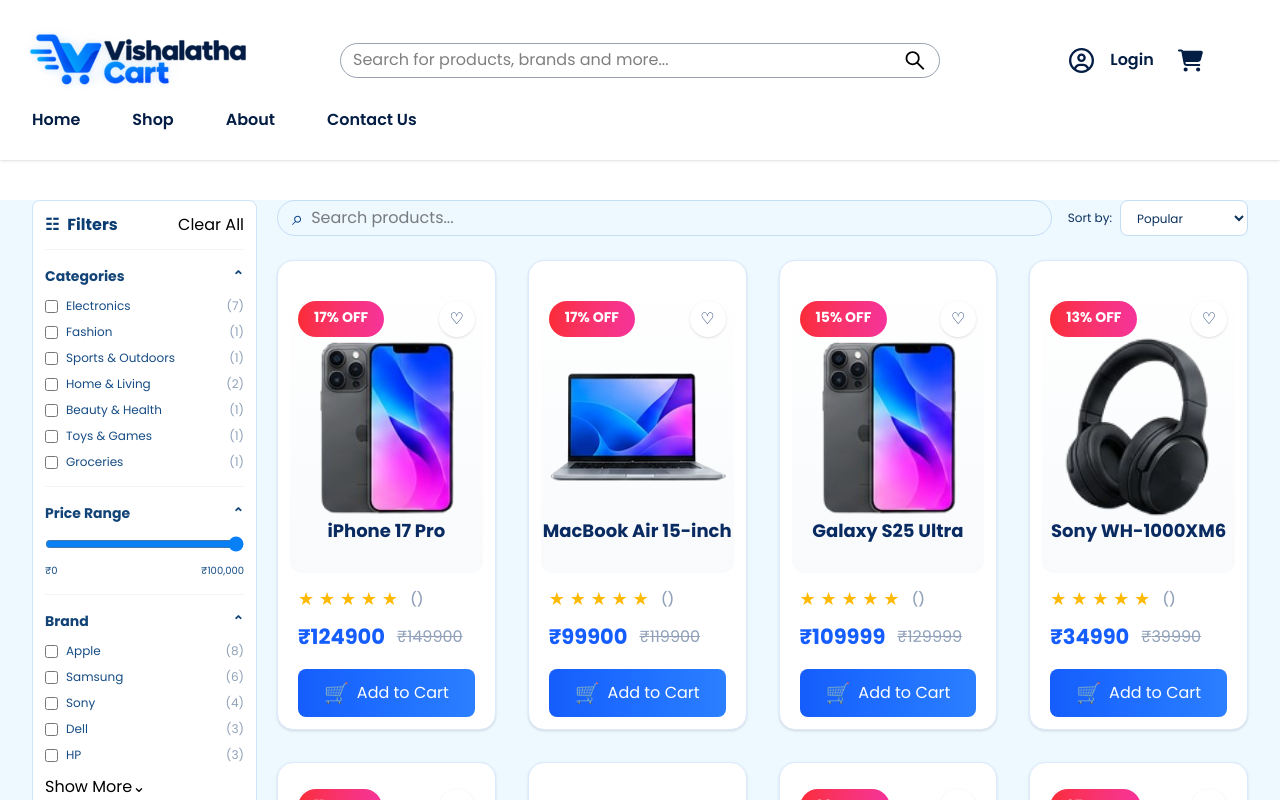
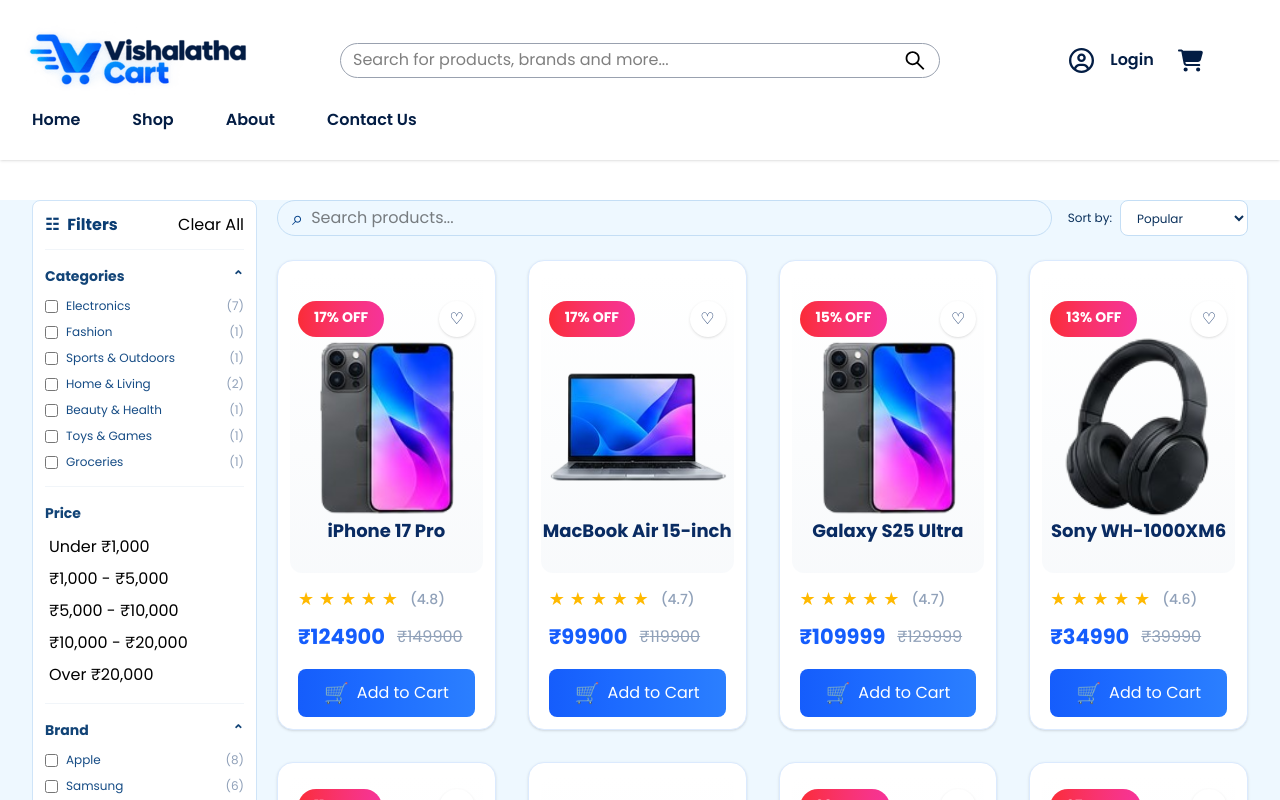
Before and after one commit to devrathul/VishalathaCart, a React (Vite) app: page /products in a window 1280 px wide. Shown: the top 800 px of the page. Built offline with nearby package versions, Linux system fonts and the light colour scheme.

Commit message:
add price filter in products

```diff
--- a/src/components/products/ProductCard.jsx
+++ b/src/components/products/ProductCard.jsx
@@ -32,7 +32,7 @@
                         ★ ★ ★ ★ ★
                     </div>
                     <span className="ml-2 text-sm font-medium text-slate-400">
-                        ({products.reviewCount})
+                        ({products.rating})
                     </span>
                 </div>
                 <div className="mt-3 flex items-center gap-3">
--- a/src/components/products/ProductFilters.jsx
+++ b/src/components/products/ProductFilters.jsx
@@ -15,7 +15,7 @@
                 <h2 className="flex items-center gap-2 font-bold text-[#0b3d73]">
                     <span className="text-brand-500">☷</span> Filters
                 </h2>
-                <button className="text-xs font-medium text-brand-600" onClick={() => dispatch(clearCategoryFilters())}>Clear All</button>
+                <button type="button" className="text-xs font-medium text-brand-600" onClick={() => dispatch(clearCategoryFilters())}>Clear All</button>
             </div>
 
             <ProductCategory />
--- a/src/components/products/ProductPriceRange.jsx
+++ b/src/components/products/ProductPriceRange.jsx
@@ -1,11 +1,41 @@
+import { useDispatch, useSelector } from 'react-redux'
+import { togglePrice } from '../../features/products/productsSlice'
+
 const ProductPriceRange = () => {
+
+    const priceRanges = [
+        { label: "Under ₹1,000", min: 0, max: 1000 },
+        { label: "₹1,000 - ₹5,000", min: 1000, max: 5000 },
+        { label: "₹5,000 - ₹10,000", min: 5000, max: 10000 },
+        { label: "₹10,000 - ₹20,000", min: 10000, max: 20000 },
+        { label: "Over ₹20,000", min: 20000, max: null },
+    ];
+
+    const dispatch = useDispatch()
+    const selectedPriceRange = useSelector(state => state.productList.selectedPriceRange)
+
     return (
         <div className="border-b border-slate-100 py-4">
-            <div className="mb-3 flex items-center justify-between text-sm font-bold text-[#124477]">Price Range <span>⌃</span></div>
-            <input type="range" min="0" max="100000" value="100000" className="w-full" />
-            <div className="mt-1 flex justify-between text-[10px] text-[#164c85]"><span>₹0</span><span>₹100,000</span></div>
+            <div className="mb-3 flex items-center justify-between text-sm font-bold text-[#124477]">
+                <span>Price</span>
+            </div>
+            <div className="flex flex-col gap-2">
+                {priceRanges.map((range) => (
+                    <button
+                        key={range.label}
+                        type="button"
+                        onClick={() => dispatch(togglePrice({ min: range.min, max: range.max }))}
+                        className={`w-fit pl-1 text-left text-sm transition-colors duration-200 ${selectedPriceRange?.min === range.min && selectedPriceRange?.max === range.max
+                            ? "font-semibold text-[#124477]"
+                            : "text-black hover:text-[#124477]"
+                            }`}
+                    >
+                        {range.label}
+                    </button>
+                ))}
+            </div>
         </div>
-    )
+    );
 }
 
 export default ProductPriceRange
--- a/src/components/products/Products.jsx
+++ b/src/components/products/Products.jsx
@@ -5,9 +5,17 @@
 const Products = () => {
     const productList = useSelector(state => state.productList.value)
     const selectedCategories = useSelector(state => state.productList.selectedCategories)
-    const filteredProducts = selectedCategories.length
-        ? productList.filter(product => selectedCategories.includes(product.category))
-        : productList
+    const selectedPriceRange = useSelector(state => state.productList.selectedPriceRange)
+
+    const filteredProducts = productList.filter((product) => {
+        const matchesCategory = selectedCategories.length === 0
+            || selectedCategories.includes(product.category)
+        const matchesPrice = !selectedPriceRange
+            || (product.price >= selectedPriceRange.min
+                && (selectedPriceRange.max === null || product.price < selectedPriceRange.max))
+
+        return matchesCategory && matchesPrice
+    })
     return (
         <>
             <div className="mb-4 flex items-center justify-between gap-3 lg:hidden">
--- a/src/features/products/productsSlice.js
+++ b/src/features/products/productsSlice.js
@@ -396,13 +396,14 @@
     name: 'productList',
     initialState: {
         value: products,
-        selectedCategories: []
+        selectedCategories: [],
+        selectedPriceRange: null
     },
     reducers: {
-        addProduct: (state,action) => {
+        addProduct: (state, action) => {
             state.value = [...state.value, action.payload]
         },
-        deleteProduct  : (state, action) => {
+        deleteProduct: (state, action) => {
             const productId = action.payload;
             state.value = state.value.filter(product => product.id !== productId);
         },
@@ -419,12 +420,19 @@
                 ? state.selectedCategories.filter(selectedCategory => selectedCategory !== category)
                 : [...state.selectedCategories, category]
         },
+        togglePrice: (state, action) => {
+            const { min, max } = action.payload
+            const isSelected = state.selectedPriceRange?.min === min
+                && state.selectedPriceRange?.max === max
+            state.selectedPriceRange = isSelected ? null : { min, max }
+        },
         clearCategoryFilters: (state) => {
             state.selectedCategories = []
+            state.selectedPriceRange = null
         }
     }
 })
 
-export const { addToCart, toggleCategory, clearCategoryFilters, addProduct, deleteProduct, updateProduct } = productsSlice.actions
+export const { addToCart, toggleCategory, togglePrice, clearCategoryFilters, addProduct, deleteProduct, updateProduct } = productsSlice.actions
 
 export default productsSlice.reducer
```
